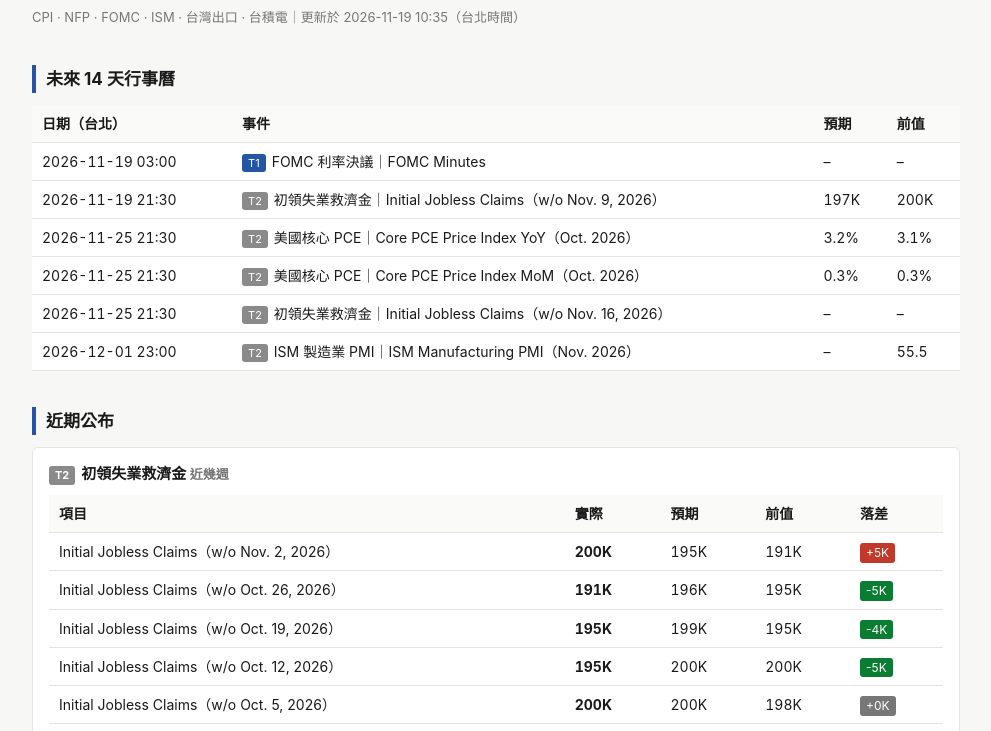
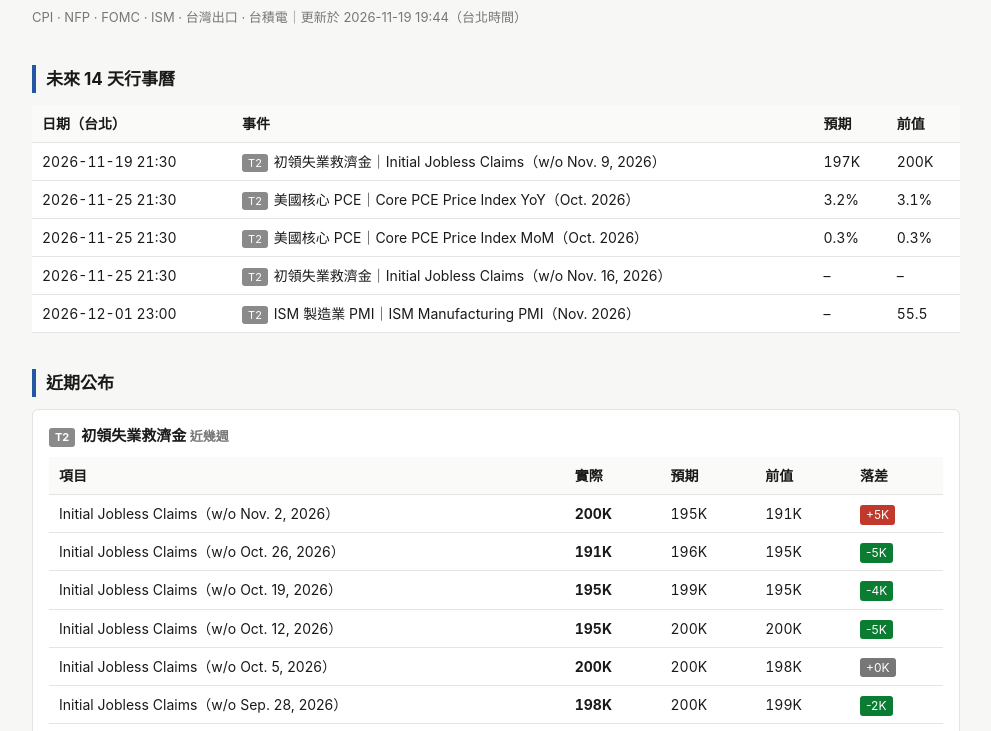
Before and after one commit to user01ju/macro_dashboard, a plain HTML site: page index.html in a window 1280 px wide. Shown: the part 57-788 px from the top of the page, without its empty margins (144-1135 px from the left). Drawn offline with nearby package versions, Linux system fonts and the light colour scheme.

Commit message:
chore: update macro dashboard 819f1854903639740230dace27618eba5ffc98c3

```diff
--- a/index.html
+++ b/index.html
@@ -43,20 +43,12 @@
 <body>
 <div class="wrap">
   <h1>總經數據儀表板</h1>
-  <div class="sub">CPI · NFP · FOMC · ISM · 台灣出口 · 台積電｜更新於 2026-11-19 10:35（台北時間）</div>
+  <div class="sub">CPI · NFP · FOMC · ISM · 台灣出口 · 台積電｜更新於 2026-11-19 19:44（台北時間）</div>
 
   <h2>未來 14 天行事曆</h2>
 
   <table>
     <tr><th>日期（台北）</th><th>事件</th><th>預期</th><th>前值</th></tr>
-
-    <tr>
-      <td class="num">2026-11-19 03:00</td>
-      <td><span class="tier1">T1</span>FOMC 利率決議｜FOMC Minutes
-          </td>
-      <td class="num">–</td>
-      <td class="num">–</td>
-    </tr>
 
     <tr>
       <td class="num">2026-11-19 21:30</td>
```
